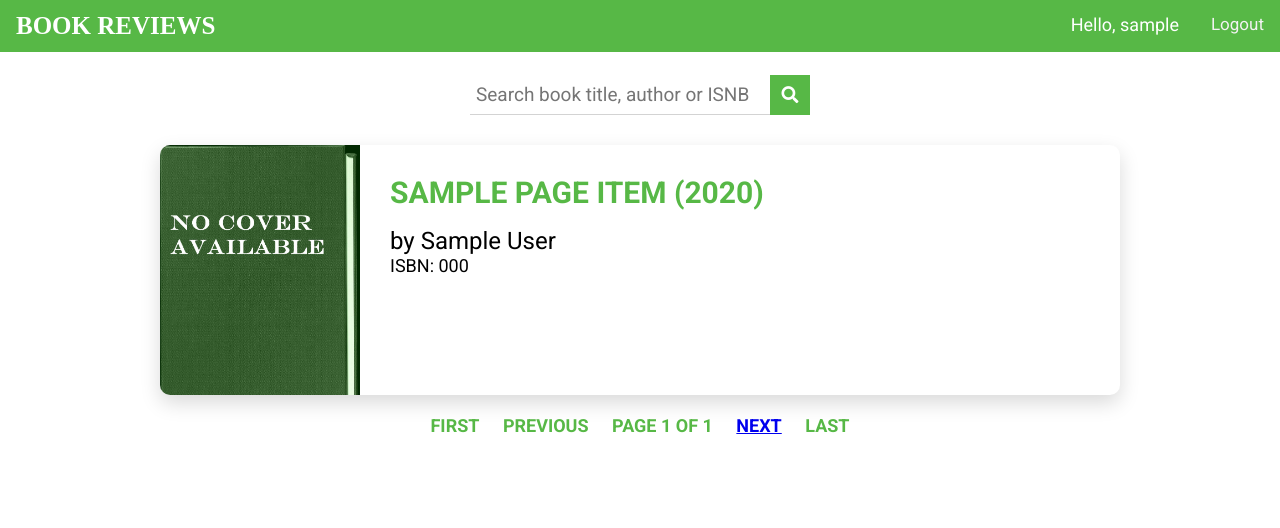
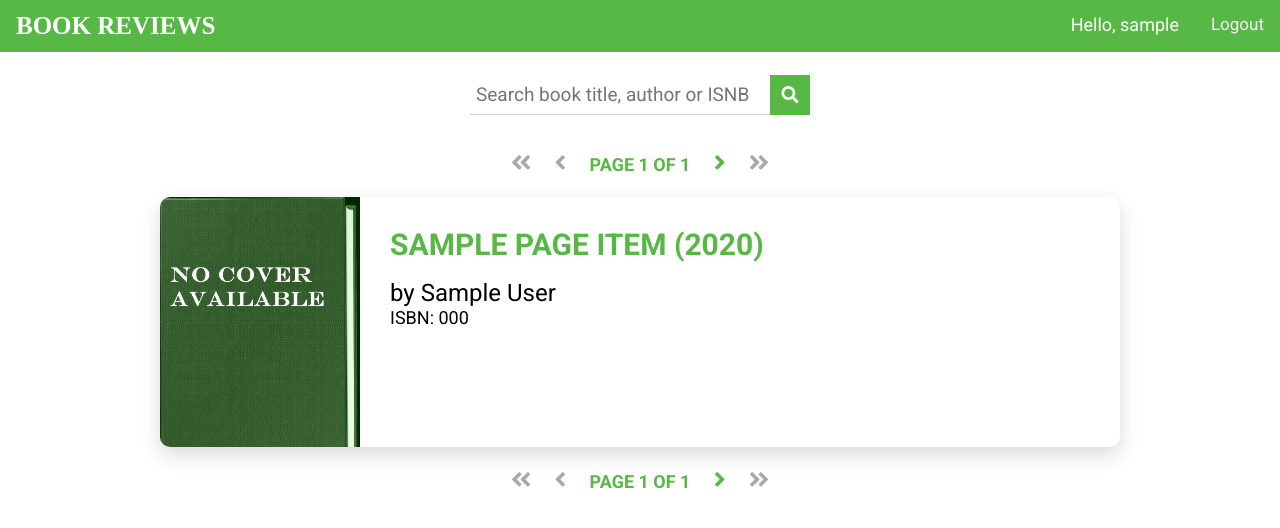
Before and after one commit to Michelle-lele/project1, a Flask app: template templates/search.html in a window 1280 px wide. Shown: the top 528 px of the page. Run offline with Flask 2, Linux system fonts and the light colour scheme; the template is opened without the code that fills it: most values are stand-ins (such as "Sample title", 1, 10 or a date in 2020); some libraries are stand-ins or nearby versions.

Commit message:
Buttons for pagination navigation

```diff
--- a/application.py
+++ b/application.py
@@ -57,7 +57,7 @@ def paginate(items, page, query):
 	if page > total_pages or page < 1:
 		return render_template("404.html", username=username),404
 		#page = 1
-	#add check for TypeError
+	#TO DO add check for TypeError
 
 	if page > 1:
 		previous_page = page - 1
@@ -76,7 +76,7 @@ def paginate(items, page, query):
 	pagination_settings["total_pages"] = total_pages
 	pagination_settings["previous_page"] = previous_page
 	pagination_settings["next_page"] = next_page
-	print(pagination_settings, file=sys.stderr)
+	# print(pagination_settings, file=sys.stderr)
 
 	# generate a list of the items on the current page
 	first_item_index = (page - 1)* per_page
--- a/static/styles.css
+++ b/static/styles.css
@@ -640,6 +640,18 @@ input, textarea {
   margin: 10px;
   font-size: 18px;
 }
+
+.pagination .nav_buttons{
+  margin: 10px;
+  font-size: 23px;
+  color: darkgrey;
+}
+
+.pagination .nav_buttons a{
+  text-decoration: none;
+  color: #57b846;
+}
+
 @media (max-width: 576px) {
    .card-heading-3, .review .card-heading{
     display: block !important;
--- a/templates/search.html
+++ b/templates/search.html
@@ -13,6 +13,37 @@
         </div>
     </div>
         {% endif %}
+
+        <div class="pagination center">
+        {% if pagination_settings %}
+            {% if pagination_settings['page'] != 1 %}
+            <span class="nav_buttons"><a href="{{ url_for(request.endpoint) }}?q={{ query }}&page=1"><i class="fas fa-angle-double-left"></i></a></span>
+            {% else %}
+            <span class="nav_buttons"><i class="fas fa-angle-double-left"></i></span>
+            {% endif %}
+
+            {% if pagination_settings['previous_page'] %}
+            <span class="nav_buttons"><a href="{{ url_for(request.endpoint) }}?q={{ query }}&page={{ pagination_settings['previous_page'] }}"><i class="fas fa-angle-left"></i></a></span>
+            {% else %}
+            <span class="nav_buttons"><i class="fas fa-angle-left"></i></span>
+            {% endif %}
+
+            <span class="title">Page {{ pagination_settings['page'] }} of {{ pagination_settings['total_pages'] }}</span>
+
+            {% if pagination_settings['next_page'] %}
+            <span class="nav_buttons"><a href="{{ url_for(request.endpoint) }}?q={{ query }}&page={{ pagination_settings['next_page'] }}"><i class="fas fa-angle-right"></i></a></span>
+            {% else %}
+            <span class="nav_buttons"><i class="fas fa-angle-right"></i></span>
+            {% endif %}
+
+            {% if pagination_settings['total_pages'] != pagination_settings['page'] %}
+            <span class="nav_buttons"><a href="{{ url_for(request.endpoint) }}?q={{ query }}&page={{ pagination_settings['total_pages']}}"> <i class="fas fa-angle-double-right"></i> </a></span>
+            {% else %}
+            <span class="nav_buttons"><i class="fas fa-angle-double-right"></i></span>
+            {% endif %}
+        {% endif %}
+
+    </div>
 
     {% for page_item in page_items %}
     <div class="card card-3 wrapper--w960">
@@ -32,29 +63,29 @@
     <div class="pagination center">
         {% if pagination_settings %}
             {% if pagination_settings['page'] != 1 %}
-            <span class="title"><a href="{{ url_for(request.endpoint) }}?q={{ query }}&page=1"> First </a></span>
+            <span class="nav_buttons"><a href="{{ url_for(request.endpoint) }}?q={{ query }}&page=1"><i class="fas fa-angle-double-left"></i></a></span>
             {% else %}
-            <span class="title">First</span>
+            <span class="nav_buttons"><i class="fas fa-angle-double-left"></i></span>
             {% endif %}
 
             {% if pagination_settings['previous_page'] %}
-            <span class="title"><a href="{{ url_for(request.endpoint) }}?q={{ query }}&page={{ pagination_settings['previous_page'] }}"> Previous </a></span>
+            <span class="nav_buttons"><a href="{{ url_for(request.endpoint) }}?q={{ query }}&page={{ pagination_settings['previous_page'] }}"><i class="fas fa-angle-left"></i></a></span>
             {% else %}
-            <span class="title">Previous</span>
+            <span class="nav_buttons"><i class="fas fa-angle-left"></i></span>
             {% endif %}
 
             <span class="title">Page {{ pagination_settings['page'] }} of {{ pagination_settings['total_pages'] }}</span>
 
             {% if pagination_settings['next_page'] %}
-            <span class="title"><a href="{{ url_for(request.endpoint) }}?q={{ query }}&page={{ pagination_settings['next_page'] }}">Next</a></span>
+            <span class="nav_buttons"><a href="{{ url_for(request.endpoint) }}?q={{ query }}&page={{ pagination_settings['next_page'] }}"><i class="fas fa-angle-right"></i></a></span>
             {% else %}
-            <span class="title">Next</span>
+            <span class="nav_buttons"><i class="fas fa-angle-right"></i></span>
             {% endif %}
 
             {% if pagination_settings['total_pages'] != pagination_settings['page'] %}
-            <span class="title"><a href="{{ url_for(request.endpoint) }}?q={{ query }}&page={{ pagination_settings['total_pages']}}"> Last </a></span>
+            <span class="nav_buttons"><a href="{{ url_for(request.endpoint) }}?q={{ query }}&page={{ pagination_settings['total_pages']}}"> <i class="fas fa-angle-double-right"></i> </a></span>
             {% else %}
-            <span class="title">Last</span>
+            <span class="nav_buttons"><i class="fas fa-angle-double-right"></i></span>
             {% endif %}
         {% endif %}
 
```
